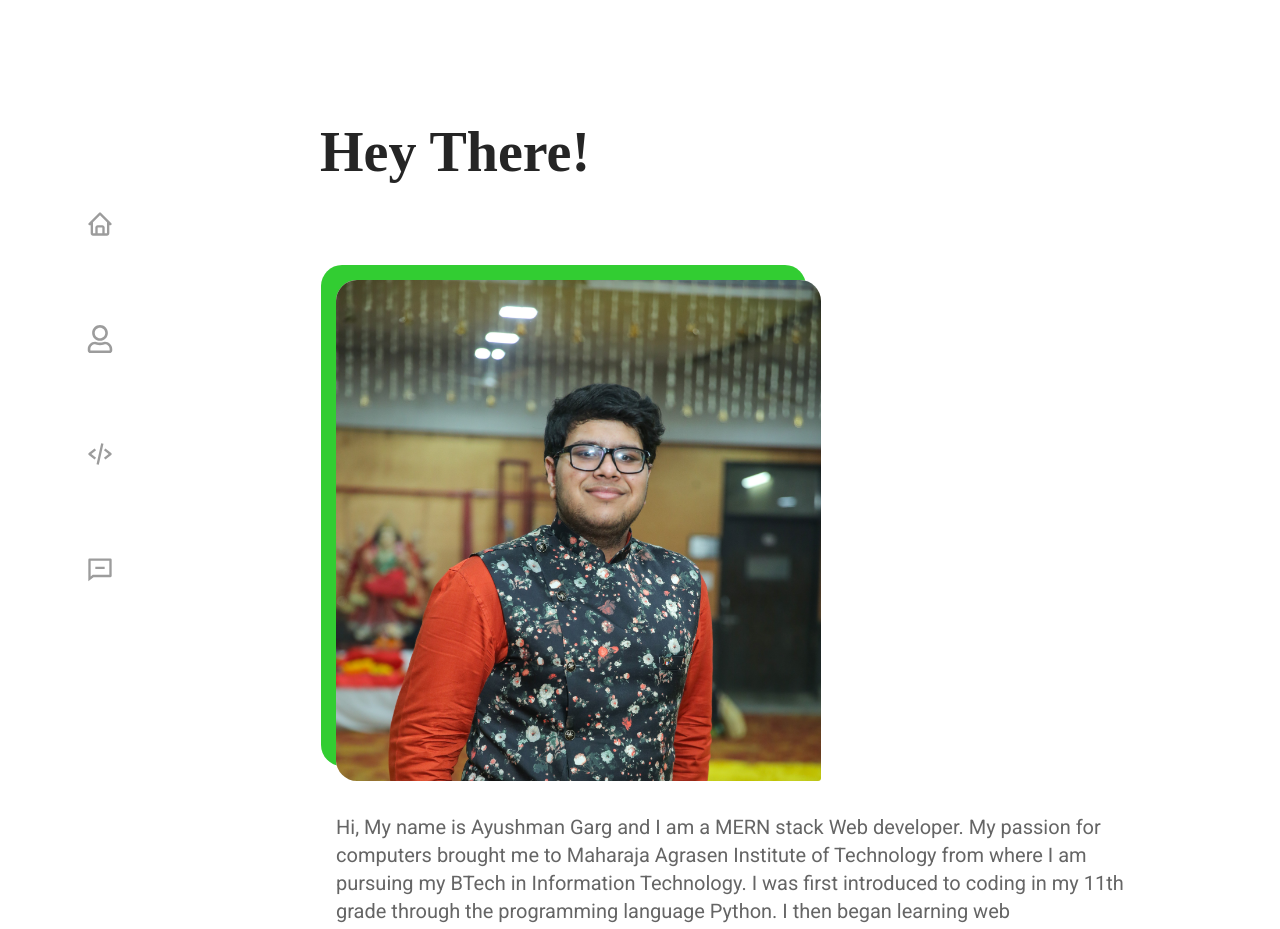
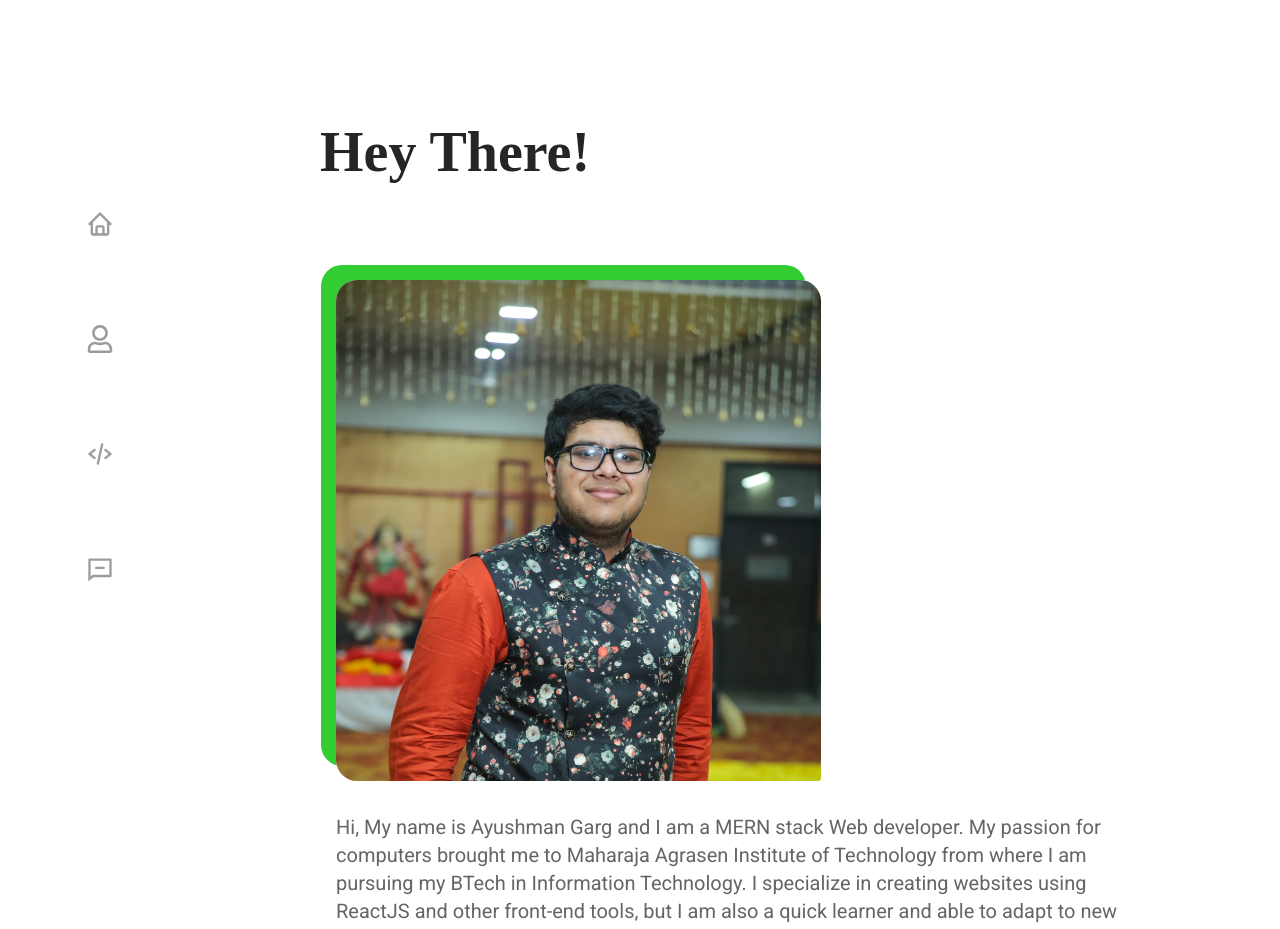
Before and after one commit to ayushmangarg2003/ayushmangarg, a React (Create React App) app: page / in a window 1280 px wide. Shown: the top 929 px of the page. Built offline with nearby package versions, Linux system fonts and the light colour scheme; a web font is replaced by a local one.

Commit message:
Update Home.jsx

```diff
--- a/src/routes/Home.jsx
+++ b/src/routes/Home.jsx
@@ -14,11 +14,7 @@ const Home = () => {
         <div className="text">
           <Paragraphs paragraph={`Hi, My name is Ayushman Garg and I am a MERN stack Web developer.
 
-My passion for computers brought me to Maharaja Agrasen Institute of Technology from where I am pursuing my BTech in Information Technology.
-
-I was first introduced to coding in my 11th grade through the programming language Python. I then began learning web development during my first year of college and have since gained experience working with technologies such as HTML, CSS, JavaScript, ReactJs, MongoDB, ExpressJs, NodeJs,Firebase, Bootstrap, and Tailwind.
-
-I specialize in creating websites using ReactJS and other front-end tools, but I am also a quick learner and able to adapt to new environments and technologies..`}/>
+My passion for computers brought me to Maharaja Agrasen Institute of Technology from where I am pursuing my BTech in Information Technology. I specialize in creating websites using ReactJS and other front-end tools, but I am also a quick learner and able to adapt to new environments and technologies..`}/>
           <Socials/>
         </div>
       </div>
```
